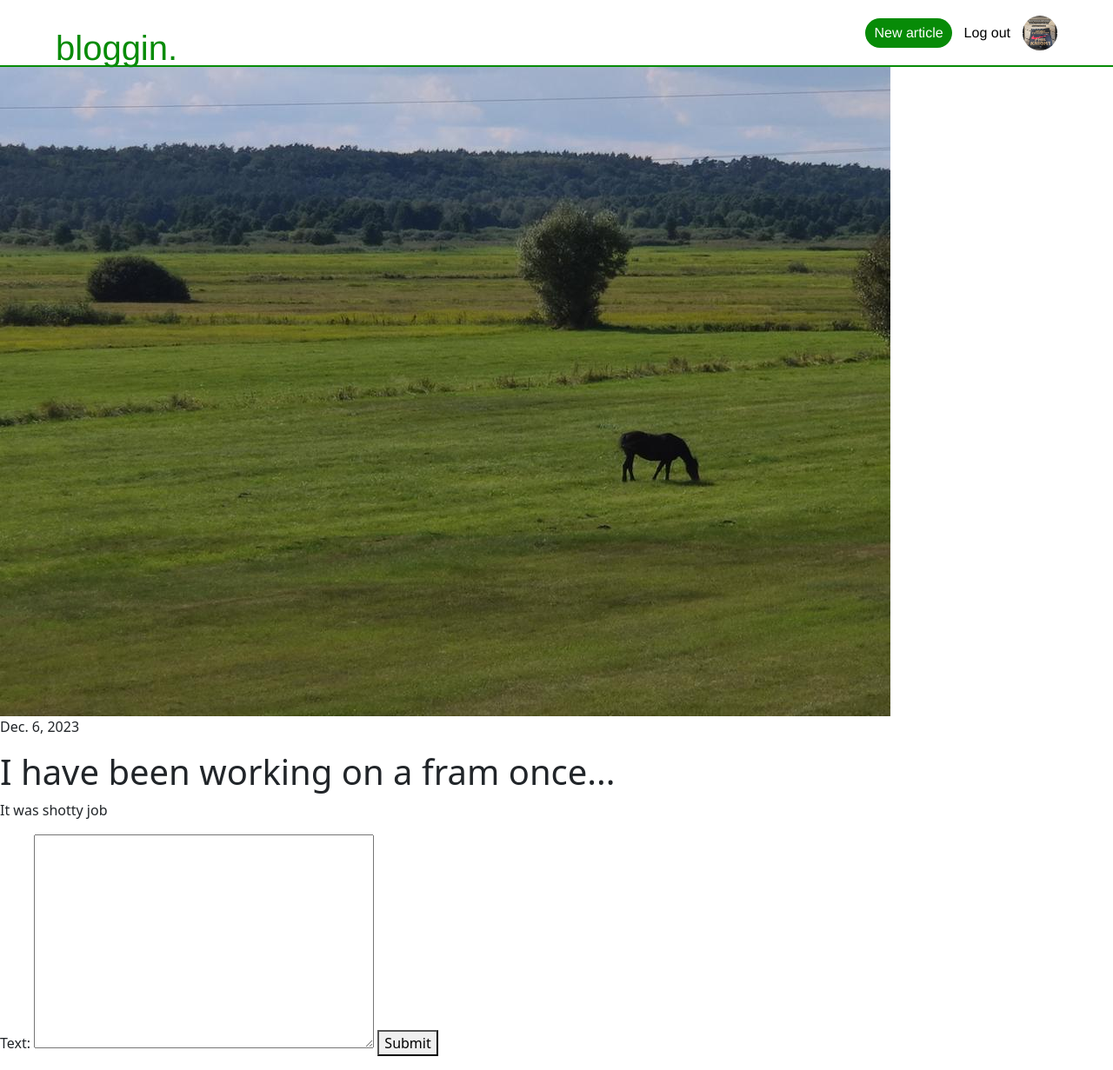
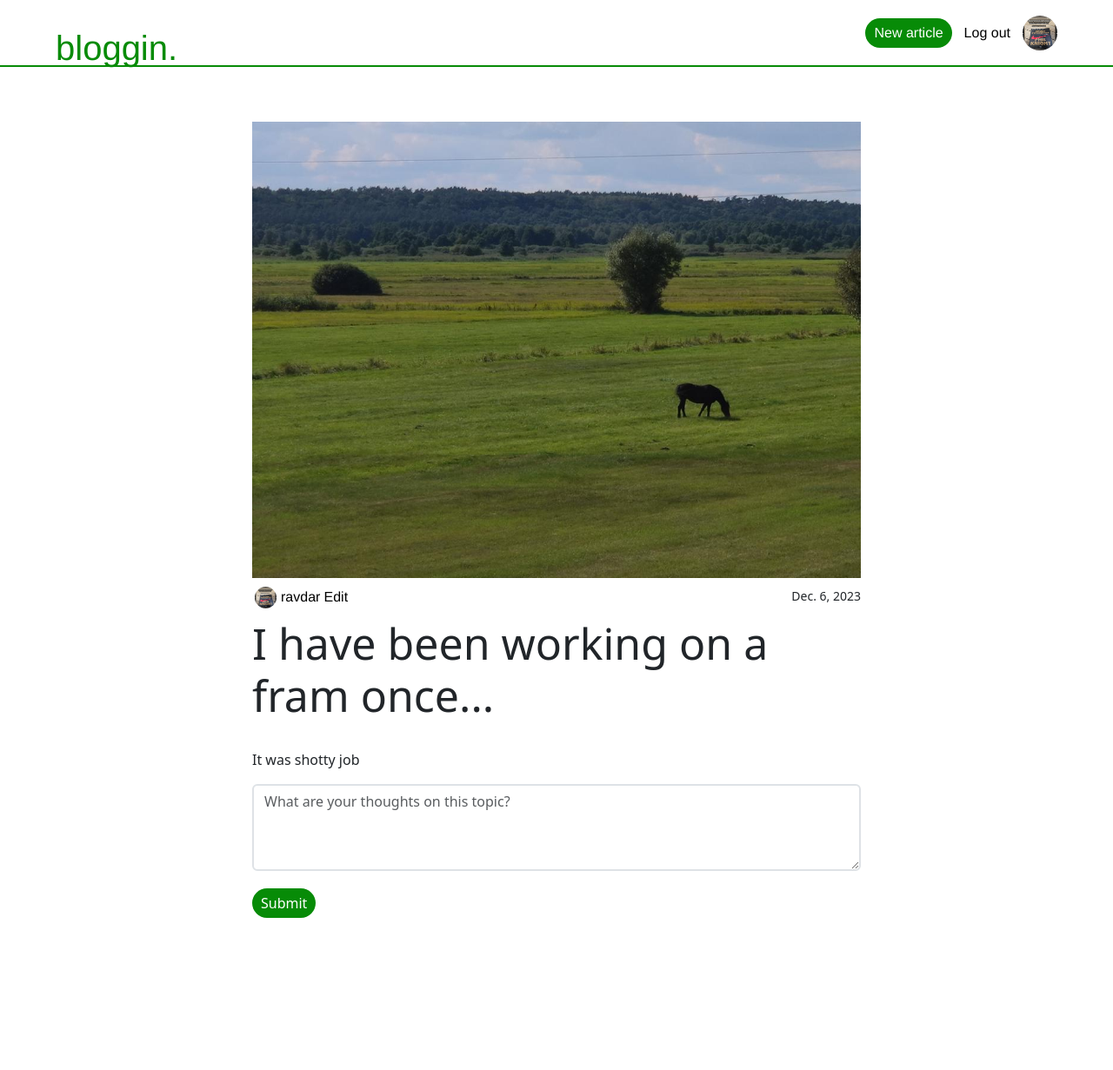
Before and after one commit to Ravdar/bloggin, a Django app: a page that uses mainapp/templates/mainapp/base.html in a window 1280 px wide. Shown: the whole page at 87% size. After the commit the page ends 1056 px from the top, so only its background shows below. Run offline with Django 4.2, Linux system fonts and the light colour scheme; a user stored in the database is signed in; data comes from the database, SQL or seed files in the repository; both versions use the stored data as it was after the commit; data that the repository does not hold is empty; some libraries are stand-ins or nearby versions.

Commit message:
read and edit views frontend

```diff
--- a/mainapp/static/styles.css
+++ b/mainapp/static/styles.css
@@ -56,7 +56,7 @@ a:hover {
     border: 1px solid rgb(7, 139, 7);
     border-radius: 1em;
     padding: 20px 30px;
-    height: 650px
+    height: fit-content;
 }
 
 .grb {
@@ -105,6 +105,10 @@ a:hover {
     justify-content: space-between;
 }
 
+.ppaa {
+    display: flex;
+}
+
 .article-class {
     width: 50%;
     margin-bottom: 1em;
@@ -136,6 +140,8 @@ a:hover {
     margin-bottom: 10px;
     margin-left: 3px;
     display: flex;
+    justify-content: space-between;
+    width: 400px;
 }
 
 .profile-picture-trending {
@@ -149,17 +155,14 @@ a:hover {
     margin-left: 3px;
     display: flex;
     box-sizing: inherit;
+    justify-content: space-between;
 }
 
 .pub-date {
-    margin-left: 230px;
     font-size: 14px;
+    display: inline;
 }
 
-.pub-date-2 {
-    margin-left: 100px;
-    font-size: 14px;
-}
 
 .trending-article {
     margin-top: 10px;
@@ -215,6 +218,7 @@ a:hover {
 
 .new-article {
     margin-top: 97px;
+    max-width: 700px;
 }
 
 .new-article-form {
@@ -236,3 +240,29 @@ a:hover {
 .article-titles {
     margin: 0 0 0 0;
 }
+
+.read-article-image {
+    max-width: 700px;
+    margin-top: 70px;
+}
+
+.pp-and-author-r {
+    margin-top: 5px;
+    margin-bottom: 10px;
+    margin-left: 3px;
+    margin-top: 10px;
+    display: flex;
+    justify-content: space-between;
+}
+
+
+.wid {
+    height: 100px;
+    display: flex;
+    justify-content: center;
+    text-align: justify;
+}
+
+.article-title-r {
+    font-size: 110px;
+}
--- a/mainapp/templates/mainapp/base.html
+++ b/mainapp/templates/mainapp/base.html
@@ -46,19 +46,23 @@
             {% for article in all_articles %}
             <div class="article-class">
                 <div class="pp-and-author">
+                    <div class="ppaa">
                         <a href="{% url 'mainapp:user_profile' article.owner.username %}"><img
                                 src="{{article.owner.profile.profile_picture.url}}" class="profile-picture-mini"></a>
                         <a href="{% url 'mainapp:user_profile' article.owner.username %}">
                             <h6>{{article.owner.username}}</h6>
                         </a>
+                    </div>
                     <span class=" pub-date">{{article.publication_date}}</span>
                 </div>
                 <a href="{% url 'mainapp:read_article_view' article.url %}"><img src="{{ article.image.url }}"
                         class="article-image-base"></a>
+                <div style="width: 400px;">
                     <h4 class="article-titles"><a
                             href="{% url 'mainapp:read_article_view' article.url %}">{{article.title}}</a>
                     </h4>
                     {{ article.body|slice:":100"|safe }}...
+                </div>
             </div>
             {% endfor %}
         </div>
@@ -67,11 +71,14 @@
             {% for article in top_articles %}
             <div class="trending-article">
                 <div class="pp-and-author-trending">
+                    <div class="ppaa">
                         <a href="{% url 'mainapp:user_profile' article.owner.username %}"><img
-                            src="{{article.owner.profile.profile_picture.url}}" class="profile-picture-trending"></a>
+                                src="{{article.owner.profile.profile_picture.url}}"
+                                class="profile-picture-trending"></a>
                         <a
                             href="{% url 'mainapp:user_profile' article.owner.username %}"><span>{{article.owner.username}}</span></a>
-                    <span class="pub-date-2">{{article.publication_date}}</span>
+                    </div>
+                    <span class="pub-date">{{article.publication_date}}</span>
                 </div>
                 <a href="{% url 'mainapp:read_article_view' article.url %}">
                     <h5>{{article.title}}</h5>
--- a/mainapp/templates/mainapp/new_article_view.html
+++ b/mainapp/templates/mainapp/new_article_view.html
@@ -10,10 +10,8 @@
         <form method="post" enctype="multipart/form-data">
             {% csrf_token %}
             {{form.media}}
-            {{form.title|add_class:"form-control"|attr:"placeholder: Write a title for you article here"}}
-
+            {{form.title|add_class:"form-control"|attr:"placeholder:Title"}}
             {{form.body|add_class:"form-control"}}
-
             {{form.image|add_class:"form-control"}}
             <div style="display:flex;justify-content: center;margin-top: 25px;">
                 <button class=" nav-button " type=" submit">Submit</button>
--- a/mainapp/templates/mainapp/read_article_view.html
+++ b/mainapp/templates/mainapp/read_article_view.html
@@ -1,15 +1,39 @@
 {% extends "mainapp/base.html" %}
-
+{% load widget_tweaks %}
 <!-- Adding subcomments, upvotes, downvotes, links to the commenter profiles etc. -->
 
 {% block content %}
-<h1>Is this article you were looking for?</h1>
+<div class="main-div">
+    <div class="read-article-image">
         {% if article.image %}
-<img src="{{ article.image.url }}" id="article-image">
+        <img src="{{ article.image.url }}" class="read-article-image">
         {% endif %}
-<p>{{article.publication_date}}</p>
-<h1>{{article.title}}</h1>
-<p>{{article.body}}</p>
+        <div class="pp-and-author-r">
+            <div class="ppaa">
+                <a href="{% url 'mainapp:user_profile' article.owner.username %}"><img
+                        src="{{article.owner.profile.profile_picture.url}}" class="profile-picture-mini"></a>
+                <a href="{% url 'mainapp:user_profile' article.owner.username %}">
+                    {{article.owner.username}}
+                </a>
+                {% if article.owner == user %}
+                &nbsp;
+                <a href="{% url 'mainapp:edit_article_view' article.url %}">Edit</a>
+                {% endif %}
+            </div>
+            <span class=" pub-date">{{article.publication_date}}</span>
+        </div>
+        <h1 style="font-size: 50px;">{{article.title}}</h1>
+        &nbsp;
+        <p>{{article.body|safe}}</p>
+        <form method="post">
+            {% csrf_token %}
+            {{comment_form.text|add_class:"form-control wid"|attr:"placeholder:What are your thoughts on this topic?"}}
+            {% if user.is_authenticated %}
+            <button class="nav-button" type="submit">Submit</button>
+            {% else %}
+            <p>You have to be logged to post comments.</p>
+            {% endif %}
+        </form>
         {% for comment in comments %}
         <p>{{comment.owner}}</p>
         <p>{{comment.text}}</p>
@@ -18,13 +42,6 @@
         <p>Reply></p>
         <!-- {% for subcomment in comment.subcomment} -->
         {% endfor %}
-<form method="post">
-    {% csrf_token %}
-    {{comment_form}}
-    {% if user.is_authenticated %}
-    <button type="submit">Submit</button>
-    {% else %}
-    <p>You have to be logged to post comments.</p>
-    {% endif %}
-</form>
+    </div>
+</div>
 {% endblock content %}
```
Also changed, not shown: mainapp/templates/mainapp/edit_article_view.html (+17 -6 lines), db.sqlite3. Lines whose indentation alone changed are shown as unchanged.
